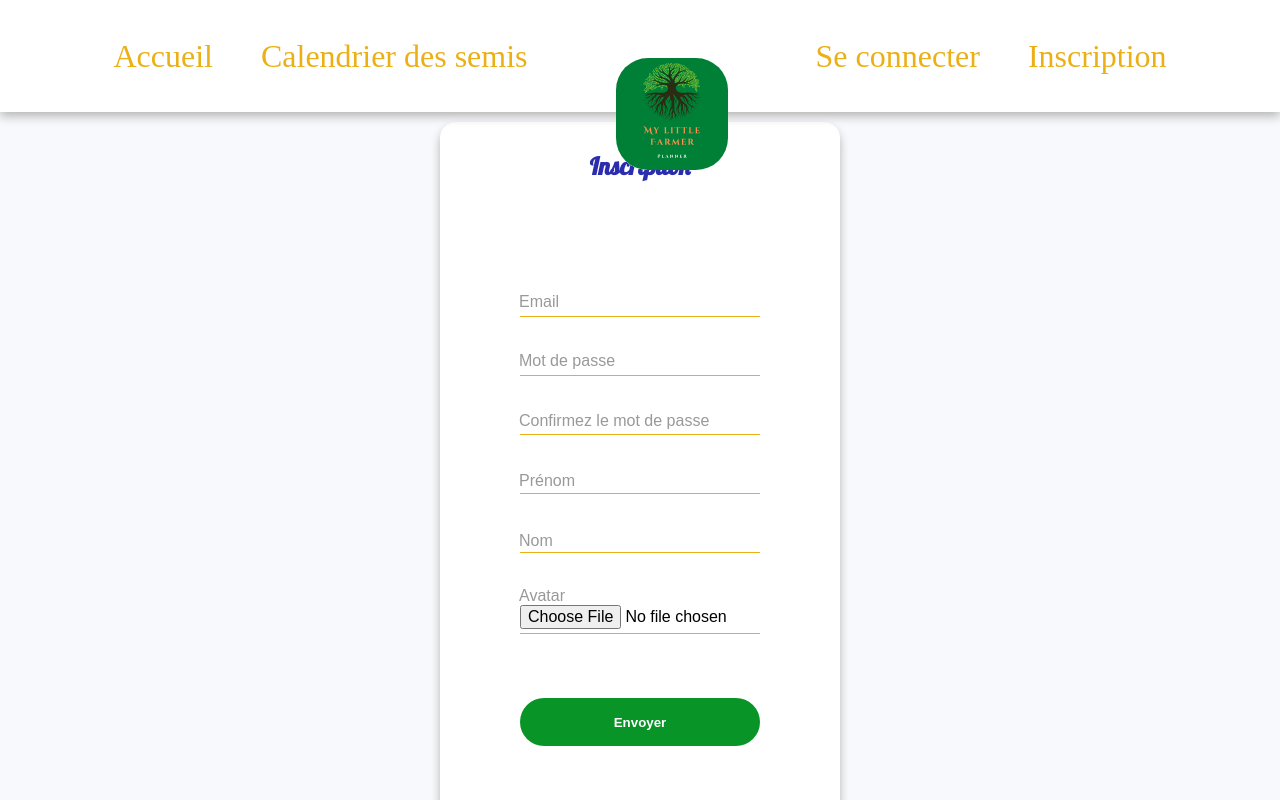
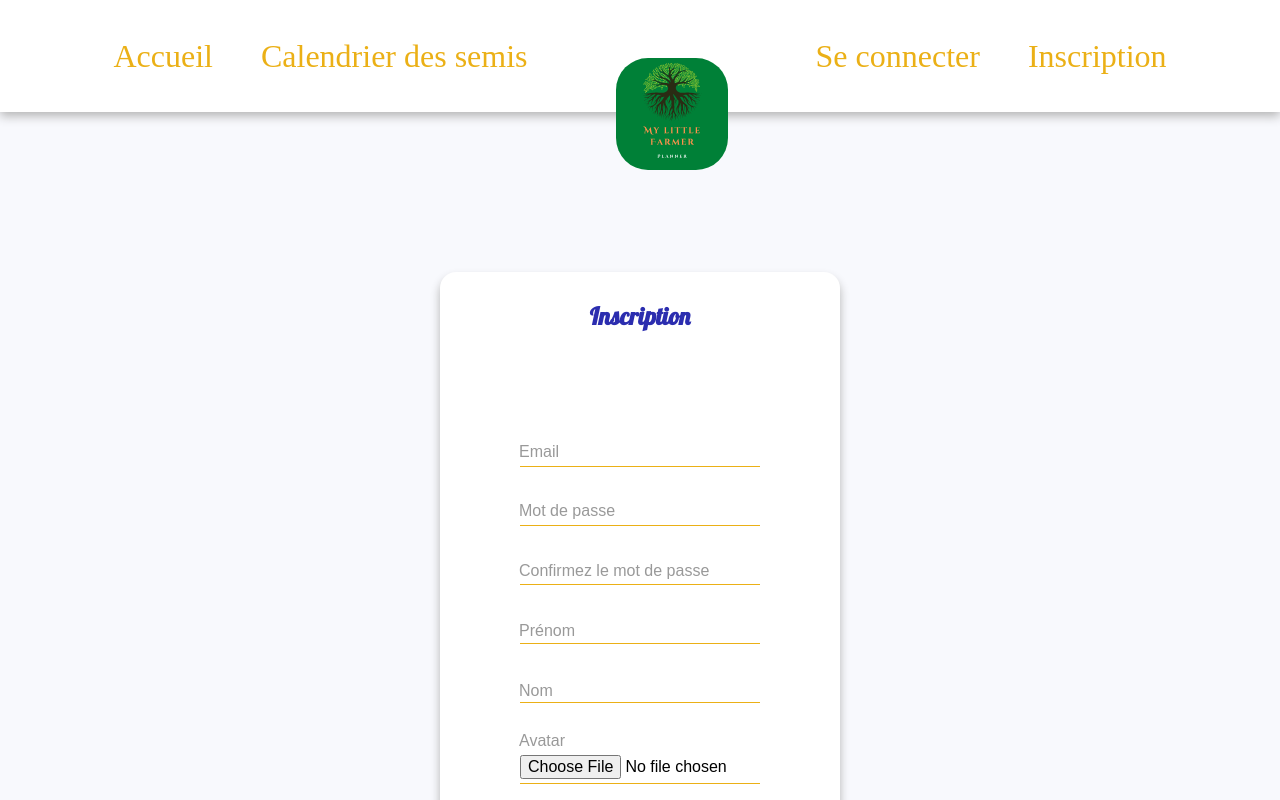
Before and after one commit to yaelxy05/my-little-garden-front, a React (Create React App) app: page /inscription in a window 1280 px wide. Shown: the top 800 px of the page. Built offline with nearby package versions, Linux system fonts and the light colour scheme; no server answers; a web font is replaced by a local one.

Commit message:
add react hook form and Yup validation in register page

```diff
--- a/src/Pages/Register/index.js
+++ b/src/Pages/Register/index.js
@@ -1,29 +1,63 @@
 import React, { useRef } from "react";
 import { Link } from "react-router-dom";
-// Import components
-import InputField from "../../Components/InputRegister";
+
 // Import package
 import axios from "axios";
 import { useForm } from "react-hook-form";
-
+import { yupResolver } from "@hookform/resolvers/yup";
+import * as Yup from "yup";
 // Import SCSS
 import "./register.scss";
 
 function Register() {
+  const validationSchema = Yup.object().shape({
+    email: Yup.string()
+      .required("L'email est requis")
+      .email("L'email est invalide"),
+    password: Yup.string()
+      .required("Le mot de passe est requis")
+      .min(8, "Le mot de passe doit avoir au minimum 8 caractères")
+      .test(
+        "isValidPass",
+        "Le mot de passe doit contenir au moins un chiffre,une majuscules, une minuscules et un caractère spéciaux",
+        (value, context) => {
+          const hasUpperCase = /[A-Z]/.test(value);
+          const hasLowerCase = /[a-z]/.test(value);
+          const hasNumber = /[0-9]/.test(value);
+          const hasSymbole = /[!@#%&]/.test(value);
+          let validConditions = 0;
+          const numberOfMustBeValidConditions = 3;
+          const conditions = [
+            hasLowerCase,
+            hasUpperCase,
+            hasNumber,
+            hasSymbole,
+          ];
+          conditions.forEach((condition) =>
+            condition ? validConditions++ : null
+          );
+          if (validConditions >= numberOfMustBeValidConditions) {
+            return true;
+          }
+          return false;
+        }
+      ),
+    passwordConfirm: Yup.string()
+      .required("La confirmation de mot de passe est requis")
+      .oneOf([Yup.ref("password")], "Les mots de passe ne correspondent pas"),
+    firstname: Yup.string().required("Le prénom est requis"),
+    lastname: Yup.string().required("Le nom est requis"),
+  });
+
   // Function React Hook form
   const {
     register,
     handleSubmit,
-    formState: { errors, isValid, isDirty },
-    watch,
+    formState: { errors, isValid },
   } = useForm({
     mode: "onTouched",
+    resolver: yupResolver(validationSchema),
   });
-  console.log(errors);
-  console.log(isValid);
-  console.log(isDirty);
-  const password = useRef({});
-  password.current = watch("password", "");
 
   const API_URLS = process.env.REACT_APP_API_URL;
 
@@ -54,141 +88,100 @@ function Register() {
     <div className="register">
       <form onSubmit={handleSubmit(onSubmit)}>
         <h1>Inscription</h1>
-        <div className="input_box">
-          {isValid && <i className="fas fa-check"></i>}
+        <div className={errors.email ? "input_box--error" : "input_box"}>
           {errors.email && <i className="fas fa-exclamation-circle"></i>}
           <input
             type="email"
-            className={errors.email ? "input_error" : "" || isValid ? "register_input--success" : ""}
             placeholder=" "
-            {...register("email", {
-              required: "L'email est requis",
-              pattern: {
-                value: /^[A-Z0-9._%+-]+@[A-Z0-9.-]+\.[A-Z]{2,}$/i,
-                message: "L'adresse email est invalide",
-              },
-              maxLength: {
-                value: 49,
-                message: "Le mot de passe doit avoir au maximum 49 caractères",
-              },
-            })}
+            {...register("email")}
             name="email"
             id="email"
           />
           <label id="labelField-email" htmlFor="email">
             Email
           </label>
+        </div>
         {errors.email && (
           <span className="signup__error">{errors.email.message}</span>
         )}
-        </div>
-
-        <div className="input_box">
-          {isValid && <i className="fas fa-check"></i>}
+        <div className={errors.password ? "input_box--error" : "input_box"}>
           {errors.password && <i className="fas fa-exclamation-circle"></i>}
           <input
             type="password"
-            className={errors.password ? "input_error" : "" || isValid ? "register_input--success" : ""}
             placeholder=" "
-            {...register("password", {
-              required: "Le mot de passe est requis",
-              minLength: {
-                value: 8,
-                message: "Le mot de passe doit avoir au minimum 8 caractères",
-              },
-            })}
+            {...register("password")}
             name="password"
             id="password"
           />
           <label id="labelField-password" htmlFor="password">
             Mot de passe
           </label>
+        </div>
         {errors.password && (
           <span className="signup__error">{errors.password.message}</span>
         )}
-        </div>
-        <div className="input_box">
+        <div
+          className={errors.passwordConfirm ? "input_box--error" : "input_box"}
+        >
           {isValid && <i className="fas fa-check"></i>}
           {errors.passwordConfirm && (
             <i className="fas fa-exclamation-circle"></i>
           )}
           <input
             type="password"
-            className={errors.passwordConfirm ? "input_error" : "" || isValid ? "register_input--success" : ""}
+            className={errors.passwordConfirm ? "input_error" : ""}
             placeholder=" "
-            {...register("passwordConfirm", {
-              required: "La confirmation de mot de passe est requis",
-              minLength: {
-                value: 8,
-                message: "Le mot de passe doit avoir au minimum 8 caractères",
-              },
-              validate: (value) =>
-                value === password.current || "The passwords do not match",
-            })}
+            {...register("passwordConfirm")}
             name="passwordConfirm"
             id="password-confirm"
           />
           <label id="labelField-password-confirm" htmlFor="password-confirm">
             Confirmez le mot de passe
           </label>
+        </div>
         {errors.passwordConfirm && (
           <span className="signup__error">
             {errors.passwordConfirm.message}
           </span>
         )}
-        </div>
-        <div className="input_box">
+        <div className={errors.firstname ? "input_box--error" : "input_box"}>
           {isValid && <i className="fas fa-check"></i>}
           {errors.firstname && <i className="fas fa-exclamation-circle"></i>}
           <input
             type="text"
-            className={errors.firstname ? "input_error" : "" || isValid ? "register_input--success" : ""}
+            className={errors.firstname ? "input_error" : ""}
             placeholder=" "
-            {...register("firstname", {
-              required: "Le prénom est requis",
-              validate: (value) => {
-                return (
-                  [/[a-z]/, /[A-Z]/, /[^a-zA-Z]/].every((pattern) =>
-                    pattern.test(value)
-                  ) ||
-                  "Le prénom ne peut avoir que des minuscules et des majuscules"
-                );
-              },
-            })}
+            {...register("firstname")}
             name="firstname"
             id="firstname"
           />
           <label id="labelField-firstname" htmlFor="firstname">
             Prénom
           </label>
+        </div>
         {errors.firstname && (
           <span className="signup__error">{errors.firstname.message}</span>
         )}
-        </div>
-        <div className="input_box">
+        <div className={errors.lastname ? "input_box--error" : "input_box"}>
           {isValid && <i className="fas fa-check"></i>}
           {errors.lastname && <i className="fas fa-exclamation-circle"></i>}
           <input
             type="text"
-            className={errors.lastname ? "input_error" : "" || isValid ? "register_input--success" : ""}
             placeholder=" "
-            {...register("lastname", {
-              required: "Le nom est requis",
-            })}
+            {...register("lastname")}
             name="lastname"
             id="lastname"
           />
           <label id="labelField-lastname" htmlFor="lastname">
             Nom
           </label>
+        </div>
         {errors.lastname && (
           <span className="signup__error">{errors.lastname.message}</span>
         )}
-        </div>
         <div className="input_box">
           <input
             type="file"
-            //className={success ? "register_input--success" : ""}
             placeholder=" "
             {...register("avatar", {
               required: true,
--- a/src/Pages/Register/register.scss
+++ b/src/Pages/Register/register.scss
@@ -6,12 +6,9 @@
   flex-direction: column;
   justify-content: center;
   align-items: center;
-  padding: 15rem 0;
+  padding: 10rem 0;
   background: #f8f9fd;
-  height: 100vh;
-  @include mixins.for-phone-and-tablet-only {
-    padding-bottom: 20rem;
-  }
+  height: 60%;
 
   h1 {
     font-weight: bold;
@@ -23,15 +20,12 @@
     flex-direction: column;
     justify-content: flex-start;
     align-items: center;
-    height: 50rem;
+    height: 55rem;
     width: 25rem;
     border-radius: 1rem;
     background: vars.$colorLight;
     box-shadow: 0px 6px 10px rgb(179, 179, 179);
     position: relative;
-    @include mixins.for-phone-only {
-      width: 20rem;
-    }
 
     .signup__error {
       color: vars.$colorError;
@@ -39,6 +33,7 @@
       font-size: 0.6rem;
       margin-bottom: 1rem;
       align-self: flex-start;
+      margin-left: 5rem;
       padding-top: 5px;
     }
 
@@ -53,12 +48,16 @@
       color: vars.$colorBlue;
     }
 
+
+
     .input_box {
       width: 15rem;
       margin: 0 2rem 2rem 2rem;
-      @include mixins.for-phone-only {
-        width: 14rem;
+
+      #input_avatar {
+        margin-top: 1rem;
       }
+
       input {
         width: 100%;
 
@@ -120,66 +119,41 @@
         position: absolute;
         top: 156px;
         left: 79px;
-        @include mixins.for-phone-only {
-          left: 47px;
-        }
       }
 
       #labelField-password {
         position: absolute;
         top: 215px;
         left: 79px;
-        @include mixins.for-phone-only {
-          left: 47px;
-        }
       }
 
       #labelField-password-confirm {
         position: absolute;
         top: 275px;
         left: 79px;
-        @include mixins.for-phone-only {
-          left: 47px;
-        }
       }
 
       #labelField-firstname {
         position: absolute;
         top: 335px;
         left: 79px;
-        @include mixins.for-phone-only {
-          left: 47px;
-        }
       }
 
       #labelField-lastname {
         position: absolute;
         top: 395px;
         left: 79px;
-        @include mixins.for-phone-only {
-          left: 47px;
-        }
       }
 
       #labelField-avatar {
         position: absolute;
-        top: 450px;
+        top: 445px;
         left: 79px;
-        @include mixins.for-phone-only {
-          left: 47px;
-        }
-      }
-
-      #input_avatar {
-        margin-top: 1rem;
       }
 
       i {
         position: absolute;
         right: 69px;
-        @include mixins.for-phone-only {
-          right: 39px;
-        }
       }
       .fa-check {
         padding-right: 16px;
@@ -197,6 +171,15 @@
       }
     }
 
+    .input_box--error {
+      width: 15rem;
+      margin: 0 2rem;
+
+      i {
+        position: absolute;
+        right: 69px;
+      }
+
       .fa-check {
         display: none;
 
@@ -211,7 +194,7 @@
         align-self: flex-end;
       }
 
-    .input_error {
+      input {
         width: 100%;
 
         border: 0;
@@ -233,7 +216,6 @@
         &:not(:placeholder-shown) ~ #labelField-email {
           transform: translateY(-1em) scale(0.8);
           left:75px;
-
         }
 
         &:focus ~ #labelField-password,
@@ -261,23 +243,6 @@
         }
       }
 
-    .input_box--error {
-      width: 15rem;
-      margin: 0 2rem;
-      @include mixins.for-phone-only {
-        width: 14rem;
-      }
-
-      i {
-        position: absolute;
-        right: 69px;
-        @include mixins.for-phone-only {
-          right: 39px;
-        }
-      }
-
-
-
       label {
         margin: 1rem 0;
         color: rgb(153, 153, 153);
@@ -290,45 +255,30 @@
         position: absolute;
         top: 156px;
         left: 79px;
-        @include mixins.for-phone-only {
-          left: 49px;
-        }
       }
 
       #labelField-password {
         position: absolute;
         top: 215px;
         left: 79px;
-        @include mixins.for-phone-only {
-          left: 49px;
-        }
       }
 
       #labelField-password-confirm {
         position: absolute;
         top: 273px;
         left: 79px;
-        @include mixins.for-phone-only {
-          left: 49px;
-        }
       }
 
       #labelField-firstname {
         position: absolute;
         top: 332px;
         left: 79px;
-        @include mixins.for-phone-only {
-          left: 49px;
-        }
       }
 
       #labelField-lastname {
         position: absolute;
         top: 390px;
         left: 79px;
-        @include mixins.for-phone-only {
-          left: 49px;
-        }
       }
     }
 
@@ -339,9 +289,6 @@
     }
     p {
       padding-bottom: 0.7rem;
-      @include mixins.for-phone-only {
-        font-size: 0.8rem;
-      }
       span {
         font-weight: bold;
       }
```
Lines whose indentation alone changed are shown as unchanged.
